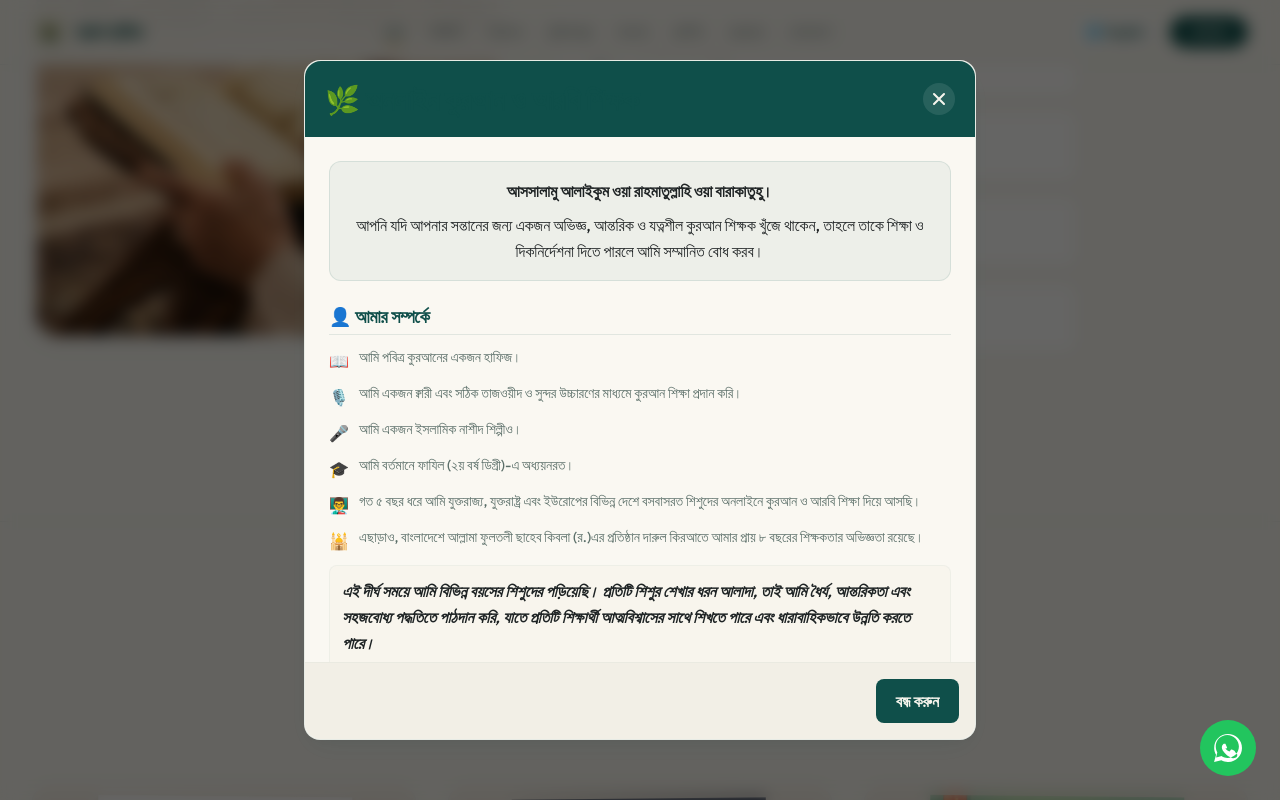
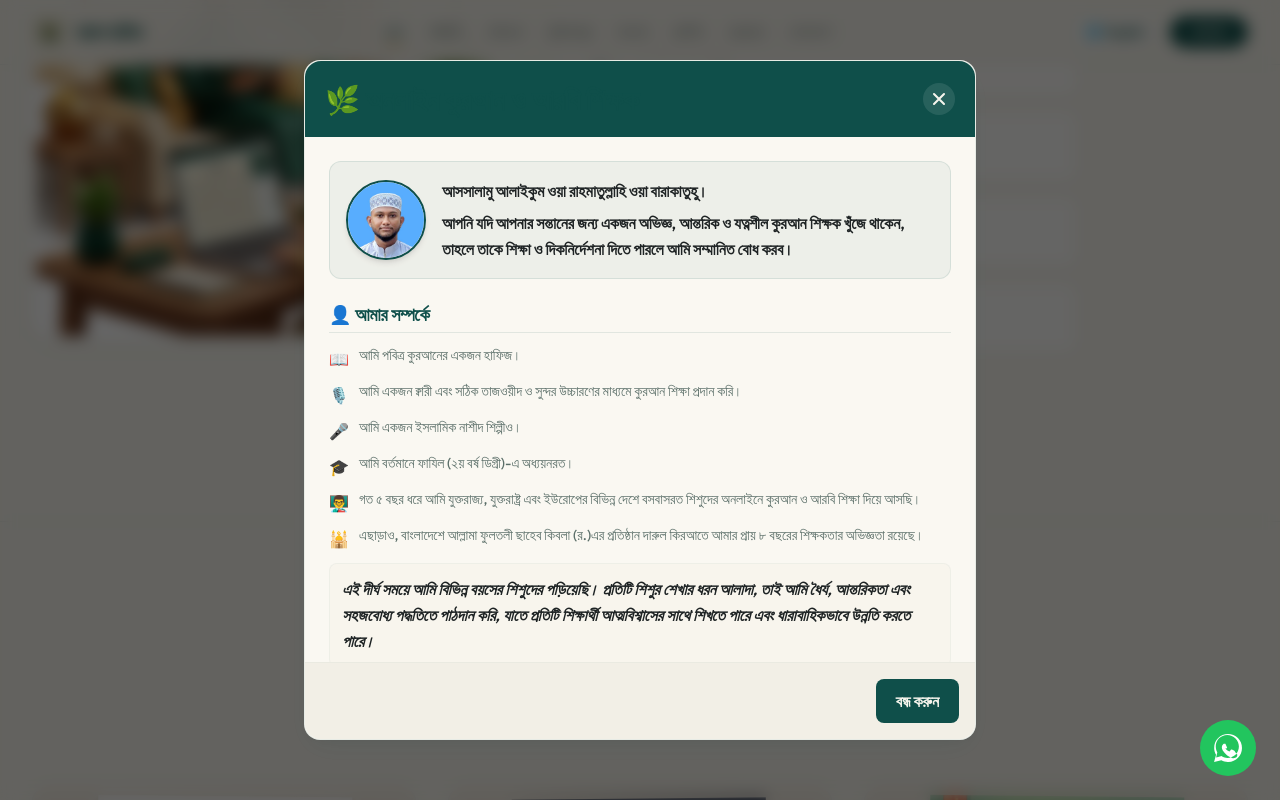
Before and after one commit to nayeem-miah/Alif-Noor-Quran-Academy, a Next.js app: page / in a window 1280 px wide. Both pictures are taken after a click on the button "বিস্তারিত জানুন". Shown: the part 1002-1802 px from the top of the page. Built offline with nearby package versions, Linux system fonts and the light colour scheme; a web font is replaced by a local one.

Commit message:
feat: implement ScrollReveal component with framer-motion and redesign GlobalPresence layout

```diff
--- a/package.json
+++ b/package.json
@@ -10,6 +10,7 @@
   },
   "dependencies": {
     "clsx": "^2.1.1",
+    "framer-motion": "^13.1.0",
     "next": "16.3.0",
     "react": "19.2.8",
     "react-dom": "19.2.8",
--- a/src/app/globals.css
+++ b/src/app/globals.css
@@ -55,12 +55,9 @@
 /* Global Reset overrides with premium feeling */
 html {
   scroll-behavior: smooth;
-  overflow-x: clip;
-  height: 100%;
 }
 
 body {
-  min-height: 100%;
   margin: 0;
   padding: 0;
   background-color: var(--background-warm);
@@ -68,7 +65,6 @@ body {
   font-family: var(--font-sans);
   -webkit-font-smoothing: antialiased;
   -moz-osx-font-smoothing: grayscale;
-  overflow-x: clip;
 }
 
 /* Ensure interactive transitions default to smooth duration */
--- a/src/app/page.tsx
+++ b/src/app/page.tsx
@@ -7,19 +7,46 @@ import Pricing from "@/components/features/Pricing";
 import Testimonials from "@/components/features/Testimonials";
 import FAQ from "@/components/features/FAQ";
 import Contact from "@/components/features/Contact";
+import ScrollReveal from "@/components/ui/ScrollReveal";
 
 export default function Home() {
   return (
-    <main className="flex flex-1 flex-col bg-background-warm relative overflow-x-hidden">
+    <main className="flex flex-1 flex-col bg-background-warm relative overflow-hidden w-full">
+      <ScrollReveal variant="fadeIn" duration={0.8}>
         <Hero />
+      </ScrollReveal>
+
+      <ScrollReveal variant="fadeInUp" delay={0.1}>
         <About />
+      </ScrollReveal>
+
+      <ScrollReveal variant="fadeInUp" delay={0.1}>
         <Curriculum />
+      </ScrollReveal>
+
+      <ScrollReveal variant="fadeInUp" delay={0.1}>
         <Benefits />
+      </ScrollReveal>
+
+      <ScrollReveal variant="fadeInUp" delay={0.1}>
         <GlobalPresence />
+      </ScrollReveal>
+
+      <ScrollReveal variant="fadeInUp" delay={0.1}>
         <Pricing />
+      </ScrollReveal>
+
+      <ScrollReveal variant="fadeInUp" delay={0.1}>
         <Testimonials />
+      </ScrollReveal>
+
+      <ScrollReveal variant="fadeInUp" delay={0.1}>
         <FAQ />
+      </ScrollReveal>
+
+      <ScrollReveal variant="fadeInUp" delay={0.1}>
         <Contact />
+      </ScrollReveal>
     </main>
   );
 }
--- a/src/components/features/About.tsx
+++ b/src/components/features/About.tsx
@@ -50,15 +50,28 @@ export default function About() {
       <div className="mx-auto max-w-7xl px-4 sm:px-6 lg:px-8 w-full">
         <div className="grid grid-cols-1 md:grid-cols-12 gap-8 sm:gap-10 md:gap-12 lg:gap-16 items-center">
 
-          {/* Left Column: Quran Image */}
-          <div className="md:col-span-5 w-full flex justify-center animate-fade-in">
-            <div className="relative w-full aspect-[4/3] md:aspect-[4/5] lg:aspect-square rounded-2xl sm:rounded-3xl border-4 border-white bg-card-cream shadow-premium overflow-hidden shrink-0 transition-transform duration-300 hover:scale-[1.01]">
+          {/* Left Column: About Images (Collage / Stack) */}
+          <div className="md:col-span-5 w-full flex justify-center animate-fade-in relative py-4 sm:py-6 md:py-10">
+            {/* Main Image: Kids Learning */}
+            <div className="relative w-full max-w-[320px] md:max-w-full aspect-square rounded-3xl border-4 border-white bg-card-cream shadow-premium overflow-hidden z-10 transition-transform duration-500 hover:scale-[1.02]">
               <Image
-                src="/quran-about.png"
-                alt="Holy Quran Learning and Recitation"
+                src="/images/benefit_supervision_v2.png"
+                alt={t("অনলাইন কুরআন শিক্ষা", "Online Quran Learning")}
                 fill
                 className="object-cover"
-                sizes="(max-w-768px) 100vw, (max-w-1200px) 40vw, 500px"
+                sizes="(max-width: 768px) 100vw, (max-width: 1200px) 40vw, 400px"
+                priority
+              />
+            </div>
+
+            {/* Overlapping Secondary Image: Quran */}
+            <div className="absolute -bottom-2 -right-2 sm:bottom-0 sm:right-0 md:-bottom-2 md:-right-2 w-32 h-32 sm:w-40 sm:h-40 lg:w-44 lg:h-44 rounded-2xl border-4 border-white bg-card-cream shadow-premium-lg overflow-hidden z-20 transition-all duration-300 hover:scale-105 hover:z-30">
+              <Image
+                src="/images/quran.png"
+                alt="Holy Quran Learning"
+                fill
+                className="object-cover"
+                sizes="180px"
               />
             </div>
           </div>
@@ -140,16 +153,27 @@ export default function About() {
             {/* Scrollable Modal Content */}
             <div className="p-6 overflow-y-auto space-y-6 text-left text-sm sm:text-base leading-relaxed text-text-main">
 
-              <div className="bg-primary/5 p-4 rounded-xl border border-primary/10">
-                <p className="font-bold text-primary text-base text-center sm:text-lg">
+              <div className="flex flex-col sm:flex-row items-center gap-4 bg-primary/5 p-4 rounded-xl border border-primary/10">
+                <div className="relative w-18 h-18 sm:w-20 sm:h-20 rounded-full border-2 border-primary bg-card-cream overflow-hidden shrink-0 shadow-md">
+                  <Image
+                    src="/teacher-1.jpg"
+                    alt="Teacher Portrait"
+                    fill
+                    className="object-cover object-top"
+                    sizes="80px"
+                  />
+                </div>
+                <div className="text-center sm:text-left flex-grow">
+                  <p className="font-bold text-primary text-base sm:text-lg">
                     {t("আসসালামু আলাইকুম ওয়া রাহমাতুল্লাহি ওয়া বারাকাতুহু।", "Assalamu Alaikum Wa Rahmatullahi Wa Barakatuhu.")}
                   </p>
-                <p className="text-text-secondary text-sm text-center mt-2 font-medium">
+                  <p className="text-text-secondary text-xs sm:text-sm mt-1.5 font-semibold leading-relaxed">
                     {t(
                       "আপনি যদি আপনার সন্তানের জন্য একজন অভিজ্ঞ, আন্তরিক ও যত্নশীল কুরআন শিক্ষক খুঁজে থাকেন, তাহলে তাকে শিক্ষা ও দিকনির্দেশনা দিতে পারলে আমি সম্মানিত বোধ করব।",
                       "If you are looking for an experienced, sincere, and caring Quran teacher for your child, I would be honored to guide and teach them."
                     )}
                   </p>
+                </div>
               </div>
 
               {/* About Me Section */}
--- a/src/components/features/GlobalPresence.tsx
+++ b/src/components/features/GlobalPresence.tsx
@@ -220,12 +220,14 @@ export default function GlobalPresence() {
 
       <div className="mx-auto max-w-7xl px-4 sm:px-6 lg:px-8 w-full relative z-10">
 
-        {/* Top Centered Illustration */}
-        <div className="flex justify-center mb-10 sm:mb-12 animate-fade-in">
-          <div className="relative w-full max-w-[320px] sm:max-w-[360px] aspect-square rounded-3xl border border-border-subtle bg-gradient-to-b from-[#F2ECE1] to-[#FAF8F2] p-6 shadow-premium flex items-center justify-center overflow-hidden group hover:shadow-premium-lg transition-all duration-300">
+        {/* Grid Layout: Full Illustration + Info Text */}
+        <div className="grid grid-cols-1 lg:grid-cols-12 gap-8 lg:gap-12 items-center mb-16 sm:mb-20">
+
+          {/* Left Column: Full-size Illustration */}
+          <div className="lg:col-span-5 flex justify-center animate-fade-in">
+            <div className="relative w-full max-w-[340px] sm:max-w-[400px] lg:max-w-full aspect-square rounded-3xl border border-border-subtle bg-gradient-to-b from-[#F2ECE1] to-[#FAF8F2] p-6 sm:p-8 shadow-premium flex items-center justify-center overflow-hidden group hover:shadow-premium-lg transition-all duration-300">
               <div className="absolute inset-8 rounded-full bg-[#D9A441]/10 filter blur-xl group-hover:bg-[#D9A441]/25 transition-colors duration-500 animate-pulse-glow pointer-events-none" />
 
-            {/* Shimmer Sweep on Hover */}
               <div className="absolute inset-0 bg-gradient-to-r from-transparent via-white/20 to-transparent -translate-x-full group-hover:animate-shimmer pointer-events-none" />
 
               <div className="relative w-full h-full transform transition-transform duration-500 group-hover:scale-105 animate-float-slow">
@@ -234,24 +236,50 @@ export default function GlobalPresence() {
                   alt={t("অনলাইন শিক্ষার্থীদের বৈশ্বিক উপস্থিতি", "Global Presence of Online Students")}
                   fill
                   className="object-contain drop-shadow-md group-hover:drop-shadow-xl transition-all duration-500"
-                sizes="(max-width: 640px) 100vw, 360px"
+                  sizes="(max-width: 640px) 100vw, 400px"
+                  priority
                 />
               </div>
             </div>
           </div>
 
-        {/* Section Header */}
-        <div className="text-center max-w-2xl mx-auto mb-14 sm:mb-20 animate-fade-in">
+          {/* Right Column: Heading and Descriptive Text */}
+          <div className="lg:col-span-7 flex flex-col items-center lg:items-start text-center lg:text-left animate-fade-in-up">
+            <span className="text-xs sm:text-sm font-bold text-[#D9A441] bg-[#D9A441]/10 px-4 py-1.5 rounded-full border border-[#D9A441]/20">
+              {t("বৈশ্বিক শিক্ষা কার্যক্রম • Global Reach", "Global Reach • বৈশ্বিক শিক্ষা কার্যক্রম")}
+            </span>
+
             <h2 className="font-serif text-3xl sm:text-4xl font-bold tracking-tight text-secondary-dark mt-4">
               {t("যেসব দেশের শিক্ষার্থীদের আমি পড়াই", "Countries of My Online Students")}
             </h2>
-          <div className="w-12 h-[3.5px] bg-[#D9A441] mt-3.5 mx-auto rounded-full" />
-          <p className="text-text-secondary text-sm sm:text-base font-semibold mt-4 leading-relaxed">
+            <div className="w-12 h-[3.5px] bg-[#D9A441] mt-3.5 rounded-full lg:mx-0 mx-auto" />
+
+            <p className="text-text-secondary text-sm sm:text-base font-semibold mt-5 leading-relaxed max-w-2xl">
               {t(
-              "যুক্তরাজ্য, যুক্তরাষ্ট্র, ইউরোপ সহ বিশ্বের বিভিন্ন দেশে বসবাসরত শিক্ষার্থীদের অনলাইনে তাজউইদ ও শুদ্ধ উচ্চারণে কুরআন শিক্ষা দিয়ে আসছি।",
-              "Teaching Quran recitation & Tajweed online to children residing in UK, USA, Canada, Australia, and European countries."
+                "যুক্তরাজ্য, যুক্তরাষ্ট্র, ইউরোপ সহ বিশ্বের বিভিন্ন দেশে বসবাসরত শিক্ষার্থীদের অনলাইনে তাজউইদ ও শুদ্ধ উচ্চারণে কুরআন শিক্ষা দিয়ে আসছি। প্রবাসী শিক্ষার্থীদের সময় ও সুবিধার কথা বিবেচনা করে অত্যন্ত সহজ ও আধুনিক পদ্ধতিতে ক্লাস পরিচালনা করা হয়।",
+                "Teaching Quran recitation & Tajweed online to children residing in UK, USA, Canada, Australia, and European countries. Classes are designed with flexible hours to accommodate different timezones."
               )}
             </p>
+
+            {/* Highlights List */}
+            <div className="grid grid-cols-1 sm:grid-cols-2 gap-4 mt-6 w-full max-w-xl text-left">
+              <div className="flex items-center gap-3 bg-[#FAF8F2] border border-border-subtle p-3 rounded-xl shadow-premium-sm">
+                <span className="text-xl">🌍</span>
+                <div>
+                  <h4 className="text-xs sm:text-sm font-bold text-primary">{t("টাইমজোন সমন্বয়", "Timezone Adjustment")}</h4>
+                  <p className="text-[10px] sm:text-xs text-text-secondary font-medium">{t("প্রবাসী শিক্ষার্থীদের সুবিধা অনুযায়ী ক্লাস", "Flexible hours for global students")}</p>
+                </div>
+              </div>
+              <div className="flex items-center gap-3 bg-[#FAF8F2] border border-border-subtle p-3 rounded-xl shadow-premium-sm">
+                <span className="text-xl">💬</span>
+                <div>
+                  <h4 className="text-xs sm:text-sm font-bold text-primary">{t("সহজ যোগাযোগ", "Easy Communication")}</h4>
+                  <p className="text-[10px] sm:text-xs text-text-secondary font-medium">{t("বাংলা ও ইংরেজিতে সহজ সমন্বয়", "Bengali & English coordinate")}</p>
+                </div>
+              </div>
+            </div>
+          </div>
+
         </div>
 
         {/* Global Presence Map Pins / Flags Grid */}
--- /dev/null
+++ b/src/components/ui/ScrollReveal.tsx
@@ -0,0 +1,60 @@
+"use client";
+
+import { motion } from "framer-motion";
+import { ReactNode } from "react";
+
+interface ScrollRevealProps {
+  children: ReactNode;
+  variant?: "fadeIn" | "fadeInUp" | "fadeInDown" | "scaleIn" | "slideInLeft" | "slideInRight";
+  delay?: number;
+  duration?: number;
+  className?: string;
+}
+
+export default function ScrollReveal({
+  children,
+  variant = "fadeInUp",
+  delay = 0,
+  duration = 0.6,
+  className = "",
+}: ScrollRevealProps) {
+  const variants = {
+    fadeIn: {
+      hidden: { opacity: 0 },
+      visible: { opacity: 1 },
+    },
+    fadeInUp: {
+      hidden: { opacity: 0, y: 30 },
+      visible: { opacity: 1, y: 0 },
+    },
+    fadeInDown: {
+      hidden: { opacity: 0, y: -30 },
+      visible: { opacity: 1, y: 0 },
+    },
+    scaleIn: {
+      hidden: { opacity: 0, scale: 0.95 },
+      visible: { opacity: 1, scale: 1 },
+    },
+    slideInLeft: {
+      hidden: { opacity: 0, x: -50 },
+      visible: { opacity: 1, x: 0 },
+    },
+    slideInRight: {
+      hidden: { opacity: 0, x: 50 },
+      visible: { opacity: 1, x: 0 },
+    },
+  };
+
+  return (
+    <motion.div
+      initial="hidden"
+      whileInView="visible"
+      viewport={{ once: true, margin: "-100px" }}
+      transition={{ duration, delay, ease: [0.215, 0.61, 0.355, 1] }}
+      variants={variants[variant]}
+      className={`w-full ${className}`}
+    >
+      {children}
+    </motion.div>
+  );
+}
```
Also changed, not shown: public/images/global_students.png, 1 other file (tests, documents, lock files or other folders). Lines whose indentation alone changed are shown as unchanged.
